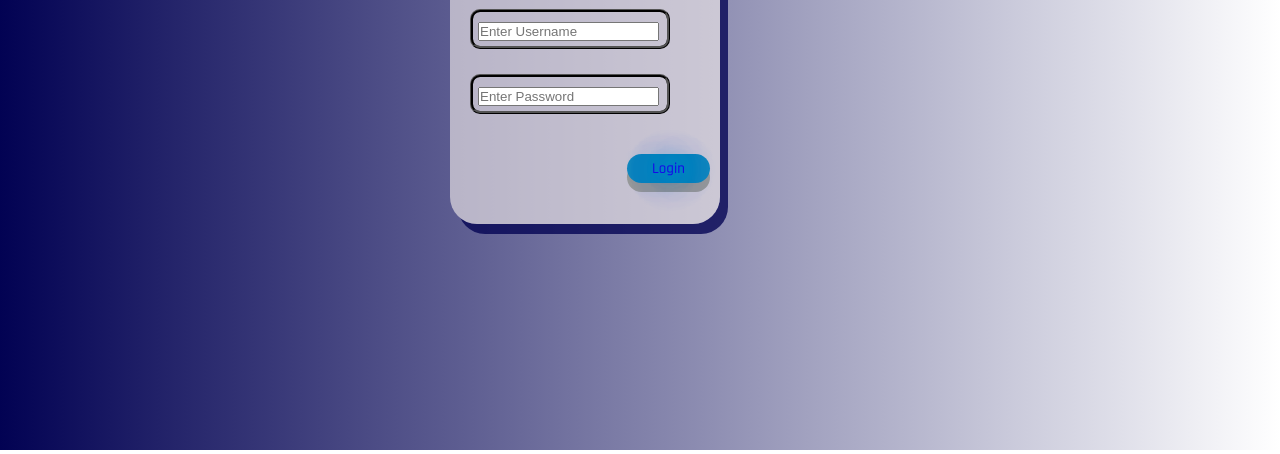
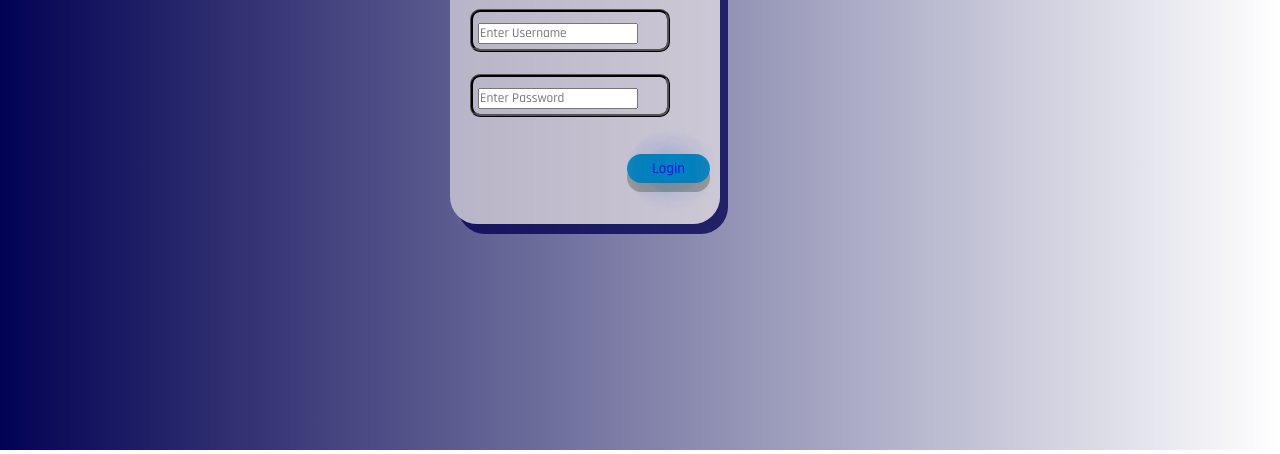
Before and after one commit to Ravindu007/Loginpage, a plain HTML site: page index.html in a window 1280 px wide. Shown: the part 346-800 px from the top of the page. Drawn offline with Linux system fonts and the light colour scheme.

Commit message:
added rules_of_webDesign_folder

```diff
--- a/style.css
+++ b/style.css
@@ -2,6 +2,7 @@
   margin: 0;
   padding: 0;
    box-sizing: border-box;
+   font-family: 'Rajdhani', sans-serif;
  }
  .clearfix:after{
   content: "";
```
Also changed, not shown: webdesign_goldenrules/c1.JPG (added), webdesign_goldenrules/c2.JPG (added), webdesign_goldenrules/c3.JPG (added), webdesign_goldenrules/mainthinds on webdesign.JPG (added).
